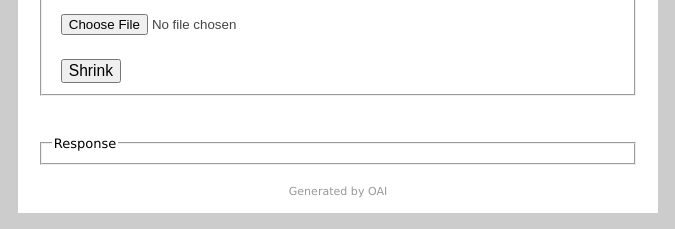
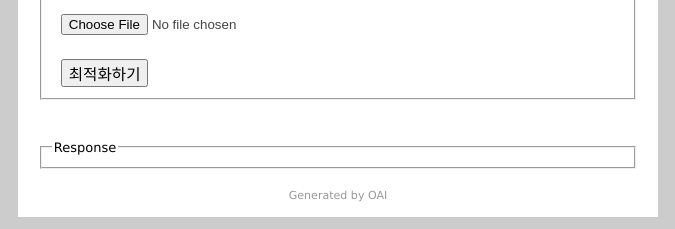
Before and after one commit to copark/heroku_ocb_client, a website: page views/img_shrinker.html in a window 1280 px wide. Shown: the part 151-380 px from the top of the page, 302-977 px from the left. Drawn offline with Linux system fonts and the light colour scheme; files that its build step writes are made by us from their sources; files whose address does not match are found by name.

Commit message:
update text

```diff
--- a/views/img_shrinker.html
+++ b/views/img_shrinker.html
@@ -27,7 +27,7 @@
 					</div>
 					</li>
 					<li class="buttons">
-						<input type="submit" value="Shrink">
+						<input type="submit" value="최적화하기">
 					</li>
 				</form>
 			</ul>
```
